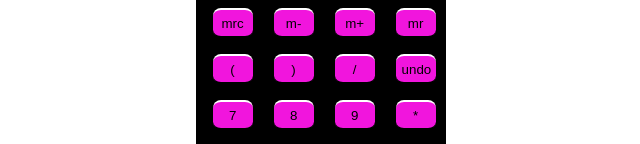
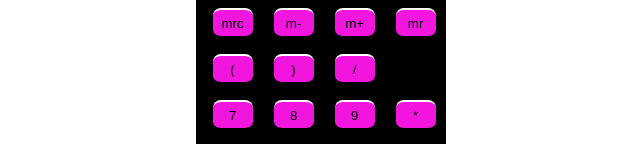
Before and after one commit to TheProfessionalNoob/Calculator, a plain HTML site: page index.html in a window 1280 px wide. Shown: the part 151-295 px from the top of the page, without its empty margins (318-958 px from the left). Drawn offline with Linux system fonts and the light colour scheme.

Commit message:
removed undo

```diff
--- a/index.html
+++ b/index.html
@@ -27,7 +27,7 @@
 				<input type="button" value="(" class="button operator" onClick="v('(')">
 				<input type="button" value=")" class="button operator" onClick="v(')')">
 				<input type="button" value="/" class="button operator" onClick="v('/')">
-				<input type="button" value="undo" class="button operator" onClick="">
+
 			</p>
 			<p>
 				<input type="button" value="7" class="button number" onClick="v('7')">
```
